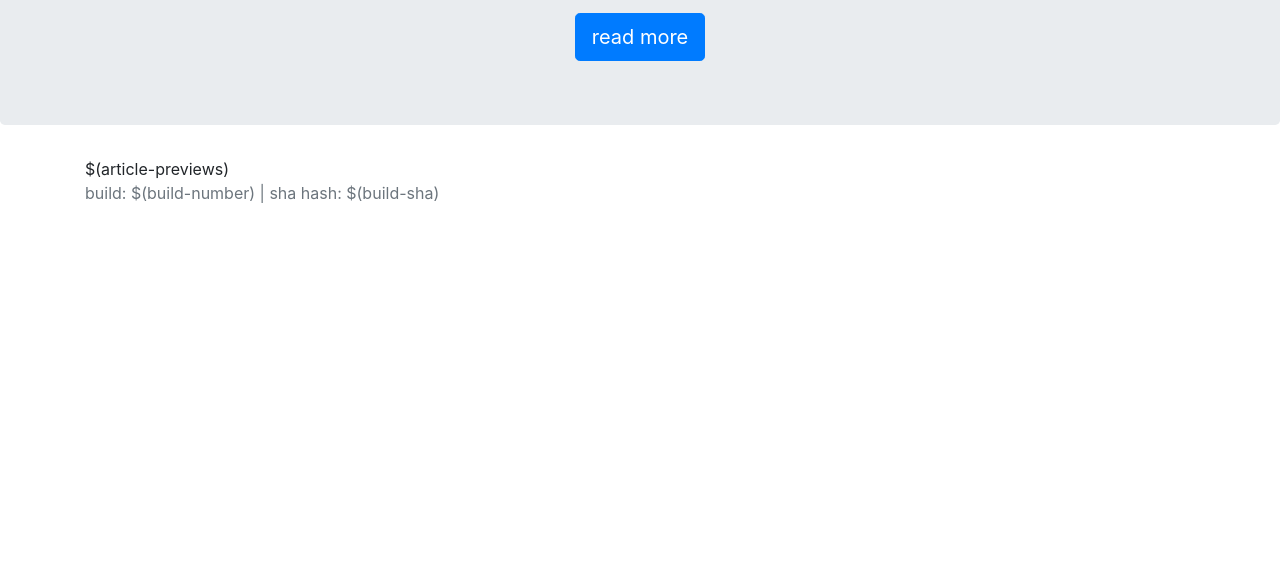
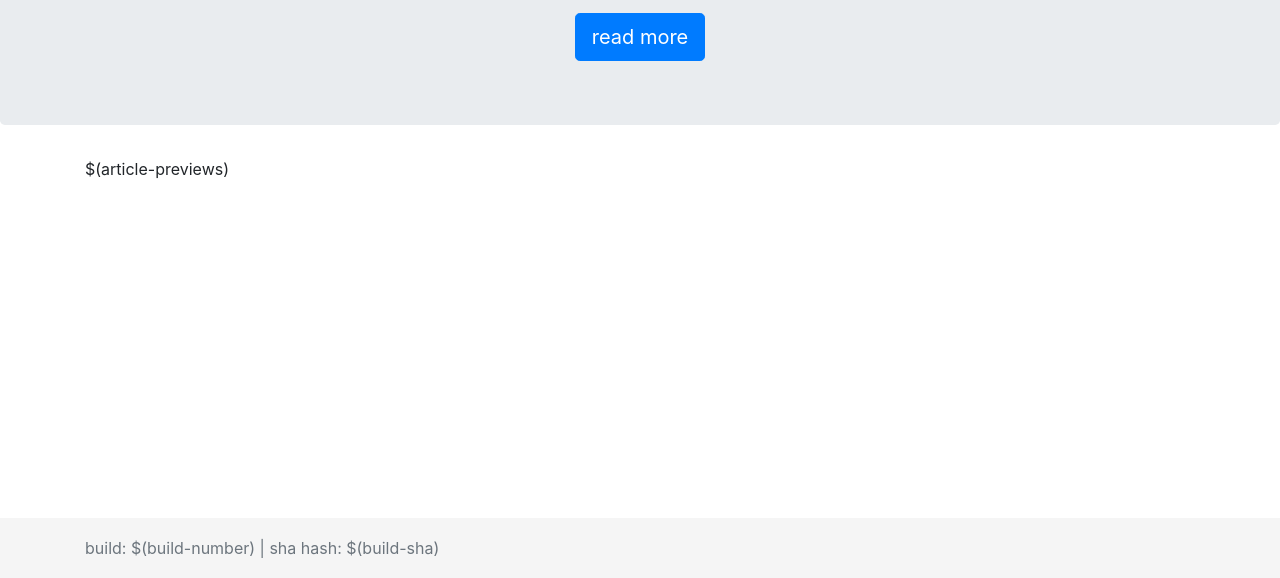
Before and after one commit to David-Rushton/Blog, a plain HTML site: page src/blog.template/index.html in a window 1280 px wide. Shown: the part 222-800 px from the top of the page. Drawn offline with nearby package versions, Linux system fonts and the light colour scheme.

Commit message:
Add styling to footer

```diff
--- a/src/blog.template/index.html
+++ b/src/blog.template/index.html
@@ -71,7 +71,7 @@
     </div>
 
 
-    <footer class="footer">
+    <footer class="footer" style=" position: absolute; bottom: 0; width: 100%; height: 60px; line-height: 60px; background-color: #f5f5f5; ">
         <div class="container">
             <span class="text-muted">build: $(build-number) | sha hash: $(build-sha)</span>
         </div>
```
